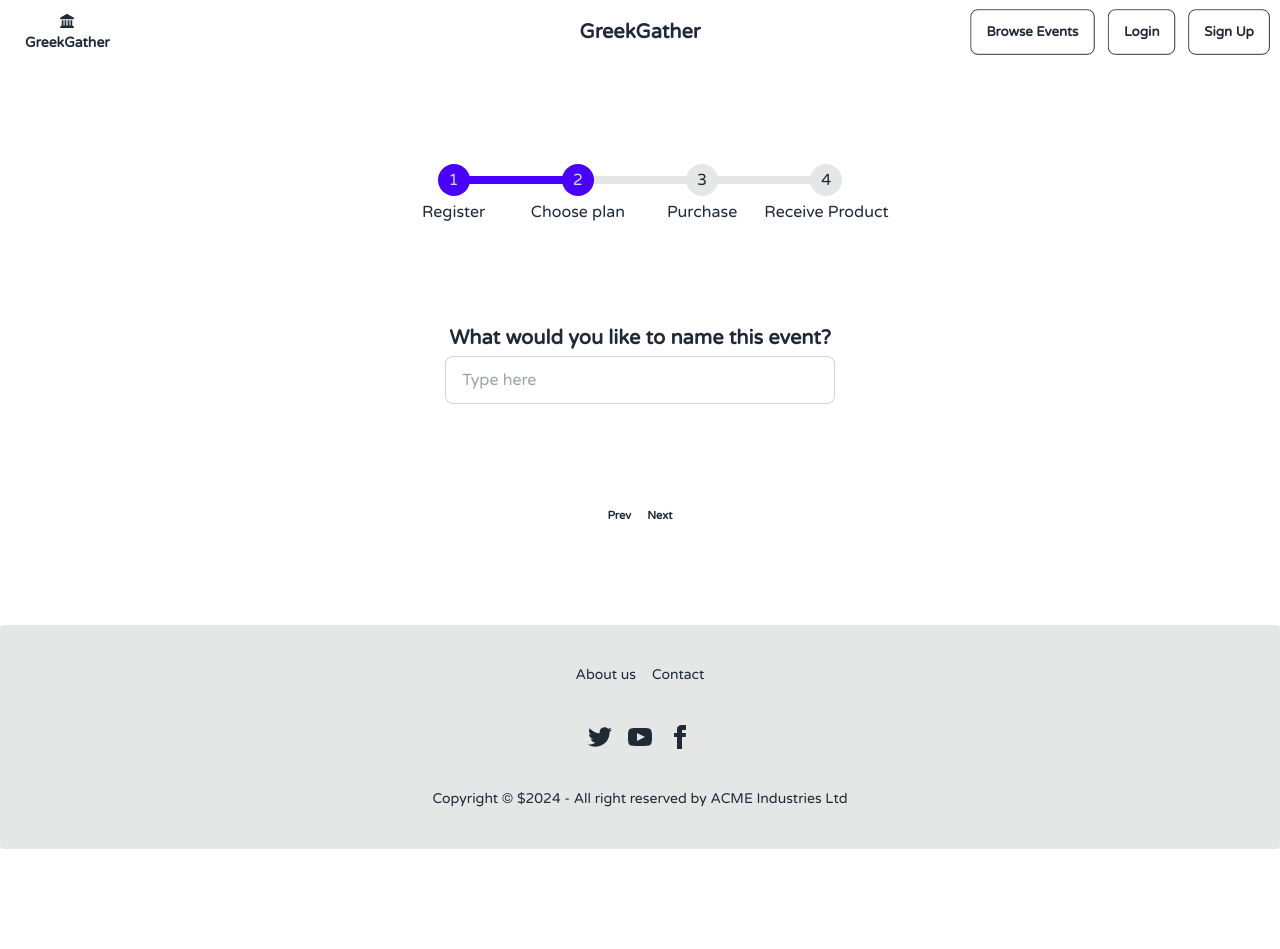
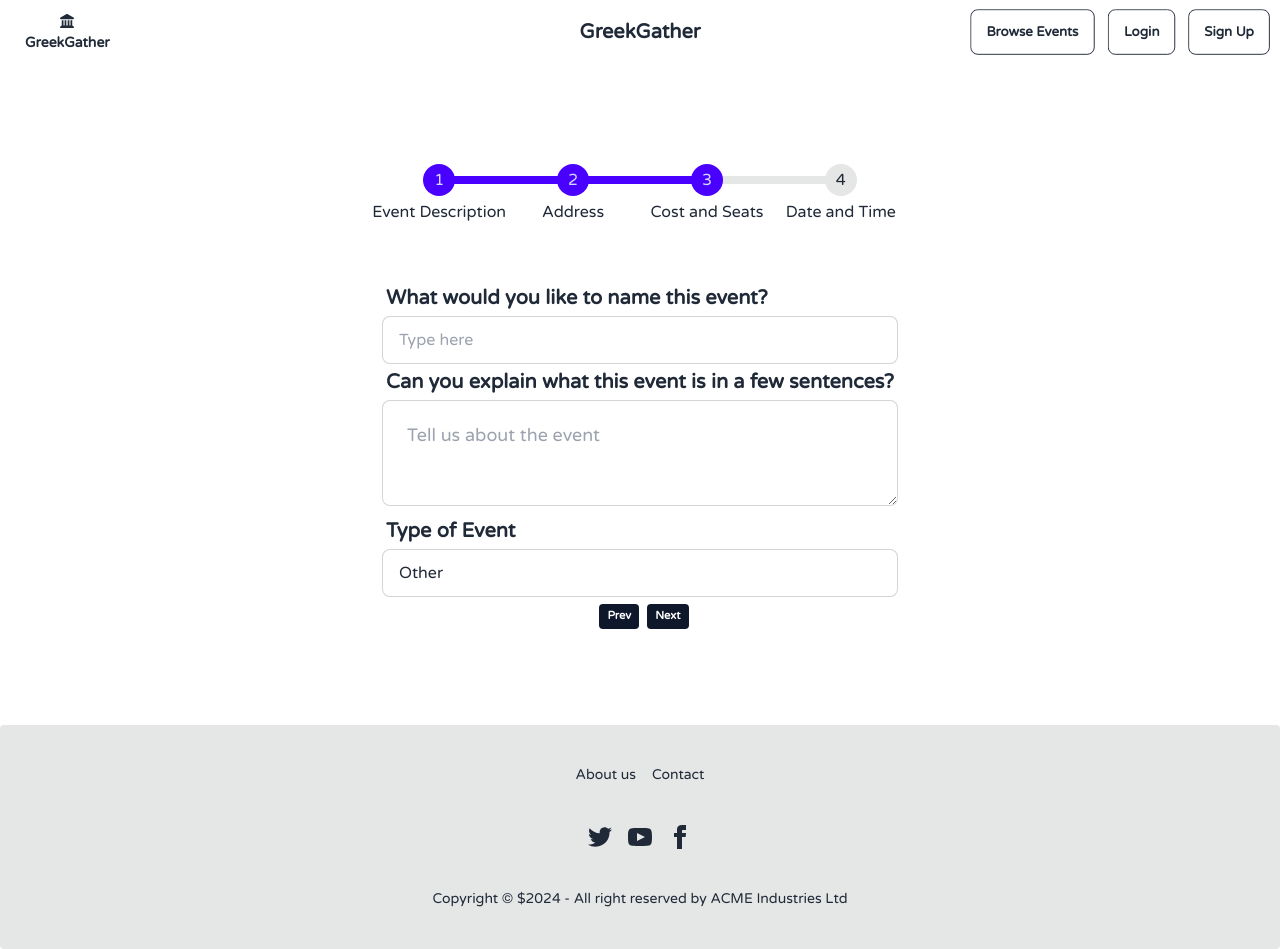
Before and after one commit to christprix/GatherGreek, a Next.js app: page /create_event/community_form in a window 1280 px wide. Before the commit the page ends 849 px from the top, so only its background shows below. Built offline with nearby package versions, Linux system fonts and the light colour scheme; no server answers.

Commit message:
add react hook form

```diff
--- a/package.json
+++ b/package.json
@@ -18,6 +18,7 @@
     "@fortawesome/free-regular-svg-icons": "^6.5.2",
     "@fortawesome/free-solid-svg-icons": "^6.5.2",
     "@fortawesome/react-fontawesome": "^0.2.2",
+    "@hookform/resolvers": "^3.9.0",
     "@next-auth/prisma-adapter": "^1.0.7",
     "@prisma/client": "^5.16.1",
     "@vercel/postgres": "^0.9.0",
@@ -34,6 +35,7 @@
     "react": "^18",
     "react-day-picker": "^8.10.1",
     "react-dom": "^18",
+    "react-hook-form": "^7.53.0",
     "tailwind-merge": "^2.3.0",
     "tailwindcss-animate": "^1.0.7",
     "zod": "^3.23.8"
--- a/src/app/create_event/community_form/Form.tsx
+++ b/src/app/create_event/community_form/Form.tsx
@@ -1,15 +1,42 @@
 "use client";
 
 import { useState } from "react";
+import z from "zod";
+import { FormDataSchema } from "@/app/schemas";
+import { zodResolver } from "@hookform/resolvers/zod";
+import { useForm, SubmitHandler } from "react-hook-form";
+
+import ImageUploader from "@/components/eventsForm/ImageUploader";
+
+type Inputs = z.infer<typeof FormDataSchema>;
 
 const steps = [
   { id: "Step 1", name: "Step One Information" },
   { id: "Step 2", name: "Step Two Information" },
   { id: "Step 3", name: "Step Three Information" },
+  { id: "Step 4", name: "Step Four Information" },
+  { id: "Step 5", name: "Step Five Information" },
 ];
 
 export default function Form() {
   const [currentStep, setCurrentStep] = useState(0);
+
+  const {
+    register,
+    handleSubmit,
+    watch,
+    reset,
+    trigger,
+    formState: { errors },
+  } = useForm<Inputs>({
+    resolver: zodResolver(FormDataSchema),
+  });
+
+  const processForm: SubmitHandler<Inputs> = (data) => {
+    console.log(data);
+    // TODO Server Action Call!
+    reset();
+  };
 
   const next = () => {
     if (currentStep < steps.length - 1) {
@@ -26,15 +53,16 @@ export default function Form() {
   return (
     <section className="items-center flex flex-col">
       <ul className="steps">
-        <li className="step step-primary">Register</li>
-        <li className="step step-primary">Choose plan</li>
-        <li className="step">Purchase</li>
-        <li className="step">Receive Product</li>
+        <li className="step step-primary">Event Description</li>
+        <li className="step step-primary">Address</li>
+        <li className="step step-primary">Cost and Seats</li>
+        <li className="step">Date and Time</li>
       </ul>
       {/* FORM */}
-      <form className="mt-12 py-12">
+      <form className="mt-2 py-12" onSubmit={handleSubmit(processForm)}>
         {currentStep === 0 && (
           <>
+            <div className="h-56">
               <label className="w-full">
                 <div className="label">
                   <span className="label-text text-xl font-bold">
@@ -49,10 +77,6 @@ export default function Form() {
                   className="input input-bordered w-full "
                 />
               </label>
-          </>
-        )}
-        {currentStep === 1 && (
-          <>
               <label className="w-full max-w-xs">
                 <div className="label">
                   <span className="label-text text-xl font-bold">
@@ -62,25 +86,53 @@ export default function Form() {
                 <textarea
                   required
                   name="event_description"
-                className="textarea textarea-bordered textarea-lg w-full max-w-xs"
+                  className="textarea textarea-bordered textarea-lg w-full max-w"
                   placeholder="Tell us about the event"
                 ></textarea>
               </label>
               <label className="w-full max-w-xs">
                 <div className="label">
-                <span className="label-text text-xl font-bold">Event Date</span>
+                  <span className="label-text text-xl font-bold">
+                    Type of Event
+                  </span>
+                </div>
+                <select
+                  required
+                  name="event_type"
+                  className="input input-bordered w-full max-w"
+                >
+                  <option value={"OTHER"}>Other</option>
+                  <option value={"SOCIAL"}>Social</option>
+                  <option value={"GOVERNMENT"}>Government</option>
+                  <option value={"COMMUNITY_SERVICE"}>Service</option>
+                  <option value={"EDUCATION"}>Education</option>
+                  <option value={"ECONOMICS"}>Finance</option>
+                </select>
+              </label>
+            </div>
+          </>
+        )}
+        {currentStep === 1 && (
+          <>
+            <div className="h-56">
+              <label className="w-full max-w-xs">
+                <div className="label">
+                  <span className="label-text text-xl font-bold">Address</span>
                 </div>
                 <input
                   required
-                type="date"
-                name="event_date"
-                className="input input-bordered w-full max-w-xs"
-              />
+                  type="text"
+                  name="event_address"
+                  placeholder="Type here"
+                  className="input input-bordered w-full max-w"
+                ></input>
               </label>
+            </div>
           </>
         )}
         {currentStep === 2 && (
           <>
+            <div className="h-56">
               <label className="w-full max-w-xs">
                 <div className="label">
                   <span className="label-text text-xl font-bold">
@@ -92,21 +144,66 @@ export default function Form() {
                   type="number"
                   name="total_seats"
                   placeholder="Type here"
-                className="input input-bordered w-full max-w-xs"
+                  className="input input-bordered w-full max-w"
                 ></input>
               </label>
+
               <label className="w-full max-w-xs">
                 <div className="label">
-                <span className="label-text text-xl font-bold">Address</span>
+                  <span className="label-text text-xl font-bold">Cost</span>
                 </div>
                 <input
                   required
                   type="text"
-                name="event_address"
+                  name="event_cost"
                   placeholder="Type here"
-                className="input input-bordered w-full max-w-xs"
-              ></input>
+                  className="input input-bordered w-full max-w"
+                />
               </label>
+            </div>
+          </>
+        )}
+        {currentStep === 3 && (
+          <>
+            <div className="h-56">
+              <label className="w-full max-w">
+                <div className="label">
+                  <span className="label-text text-xl font-bold">
+                    Event Date
+                  </span>
+                </div>
+                <input
+                  required
+                  type="date"
+                  name="event_date"
+                  className="input input-bordered w-full max-w"
+                />
+              </label>
+
+              <label className="w-full max-w">
+                <div className="label">
+                  <span className="label-text text-xl font-bold">
+                    Event Start Time
+                  </span>
+                </div>
+                <input
+                  required
+                  type="time"
+                  name="event_time"
+                  className="input input-bordered w-full max-w"
+                />
+              </label>
+            </div>
+          </>
+        )}
+        {currentStep === 4 && (
+          <>
+            <div className="h-56">
+              <div>
+                Thanks for Creating this event! Would you like to upload a flyer
+                or pictures?
+              </div>
+            </div>
           </>
         )}
       </form>
@@ -118,7 +215,7 @@ export default function Form() {
             type="button"
             onClick={prev}
             disabled={currentStep === 0}
-            className="rounded bg-100 px-2 py-1 text-sm font-semibold"
+            className="rounded bg-primary text-white px-2 py-1 mx-2 text-sm font-semibold"
           >
             Prev
           </button>
@@ -127,7 +224,7 @@ export default function Form() {
             type="button"
             onClick={next}
             disabled={currentStep === steps.length - 1}
-            className="rounded bg-100 px-2 py-1 text-sm font-semibold"
+            className="rounded bg-primary px-2 py-1 text-white text-sm font-semibold "
           >
             Next
           </button>
--- a/src/app/create_event/community_form/page.tsx
+++ b/src/app/create_event/community_form/page.tsx
@@ -153,9 +153,7 @@ export default async function Page() {
   //         Create Event
   //       </button>
   //     </form>
-  //     <button className="btn btn-secondary">
-  //       <ImageUploader eventId={eventId}></ImageUploader>
-  //     </button>
+  //
   //   </div>
   // );
 }
--- a/src/app/schemas.ts
+++ b/src/app/schemas.ts
@@ -1,52 +1,20 @@
 import z from "zod";
 
-export const stepOneSchema = z.object({
+export const FormDataSchema = z.object({
   title: z.string().min(1, "Please enter a title for your event"),
   description: z
     .string()
     .min(1, "Please tell us what your event is about")
     .max(200, "Must be less than 200 characters"),
   tag: z.any(),
-});
-
-export const stepTwoSchema = z.object({
   location: z.string(),
   eventDate: z.date(),
-});
-
-export const stepThreeSchema = z.object({
   priceInCents: z.string(),
   totalSeats: z.number(),
-});
-
-export const stepFourSchema = z.object({
+  // TODO change image path to cloudinary id
   imagePath: z.string(),
   short_description: z
     .string()
     .min(1, "Give a short description of your event")
     .max(50, "Must be less than 50 characters"),
 });
-
-export const eventFormSchema = z.object({
-  ...stepOneSchema.shape,
-  ...stepTwoSchema.shape,
-  ...stepThreeSchema.shape,
-  ...stepFourSchema.shape,
-});
-
-export const eventFormInitialValuesSchema = z.object({
-  title: z.string().optional(),
-  description: z.string().optional(),
-  short_description: z.string().optional(),
-  priceInCents: z.string().optional(),
-  imagePath: z.string().optional(),
-  location: z.string().optional(),
-  eventDate: z.date().optional(),
-  totalSeats: z.number().optional(),
-  tag: z.any().optional(),
-});
-
-export type eventFormType = z.infer<typeof eventFormSchema>;
-export type eventFormInitialValuesType = z.infer<
-  typeof eventFormInitialValuesSchema
->;
--- a/src/components/eventsForm/ImageUploader.tsx
+++ b/src/components/eventsForm/ImageUploader.tsx
@@ -3,9 +3,6 @@
 import { CldUploadWidget } from "next-cloudinary";
 import { addImageToEvent } from "@/app/actions";
 
-interface info {
-  public_id: any;
-}
 export default function ImageUploader({ eventId }: any) {
   return (
     <CldUploadWidget
```
Also changed, not shown: 1 other file (tests, documents, lock files or other folders). Lines whose indentation alone changed are shown as unchanged.
